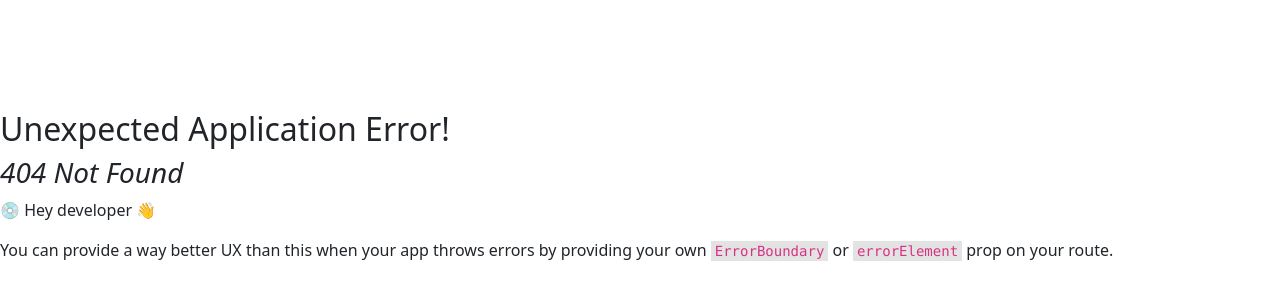
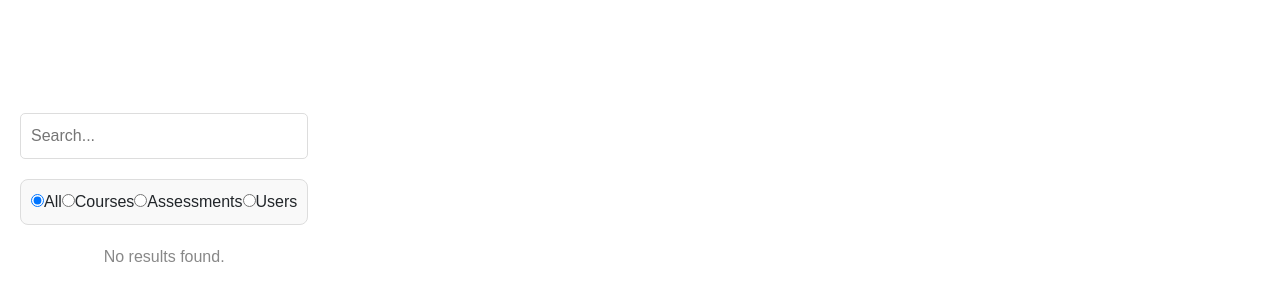
Before and after one commit to Bruce-the-dev/skillLink, a React (Vite) app: page /dashboard in a window 1280 px wide. Before the commit this address had no page. Shown: the part 206-506 px from the top of the page. Built offline with nearby package versions, Linux system fonts and the light colour scheme.

Commit message:
ni byishi ark na global search irakora

```diff
--- a/src/Universal/Dashboard.jsx
+++ b/src/Universal/Dashboard.jsx
@@ -1,45 +1,184 @@
-import React from "react";
-import { Drawer, List, ListItem, ListItemText } from "@mui/material";
+import React, { useState, useEffect, useRef } from "react";
+import GlobalSearch from "./GlobalSearch";
 
-function DashboardSidebar() {
+const Dashboard = () => {
+  const [results, setResults] = useState(null);
+  const [filter, setFilter] = useState("all"); // Filter state: all, courses, assessments, users
+  const [activeResultIndex, setActiveResultIndex] = useState(-1); // For keyboard navigation
+  const resultRefs = useRef([]); // To focus on results
+
+  // Filtered results based on the filter selection
+  const getFilteredResults = () => {
+    if (!results) return null;
+
+    switch (filter) {
+      case "courses":
+        return results.courses || [];
+      case "assessments":
+        return results.assessments || [];
+      case "users":
+        return results.users || [];
+      default:
+        return [
+          ...(results.courses || []),
+          ...(results.assessments || []),
+          ...(results.users || []),
+        ];
+    }
+  };
+
+  const filteredResults = getFilteredResults();
+
+  // Keyboard navigation
+  useEffect(() => {
+    const handleKeyDown = (e) => {
+      if (!filteredResults || filteredResults.length === 0) return;
+
+      if (e.key === "ArrowDown") {
+        setActiveResultIndex((prevIndex) =>
+          Math.min(prevIndex + 1, filteredResults.length - 1)
+        );
+      } else if (e.key === "ArrowUp") {
+        setActiveResultIndex((prevIndex) => Math.max(prevIndex - 1, 0));
+      } else if (e.key === "Enter" && activeResultIndex >= 0) {
+        const selectedResult = filteredResults[activeResultIndex];
+        handleResultClick(selectedResult.type, selectedResult.id);
+      }
+    };
+
+    document.addEventListener("keydown", handleKeyDown);
+    return () => document.removeEventListener("keydown", handleKeyDown);
+  }, [filteredResults, activeResultIndex]);
+
+  // Handle result click
+  const handleResultClick = (type, id) => {
+    switch (type) {
+      case "course":
+        window.location.href = `/courses/${id}`;
+        break;
+      case "assessment":
+        window.location.href = `/assessments/${id}`;
+        break;
+      case "user":
+        window.location.href = `/users/${id}`;
+        break;
+      default:
+        break;
+    }
+  };
+
   return (
-    <Drawer
-      sx={{
-        width: 250,
-        flexShrink: 0,
-        "& .MuiDrawer-paper": {
-          width: 250,
-          boxSizing: "border-box",
-        },
-      }}
-      variant="permanent"
-      anchor="left"
-    >
-      <List>
-        <ListItem button>
-          <ListItemText primary="Dashboard" />
-        </ListItem>
-        <ListItem button>
-          <ListItemText primary="/Course/add" />
-        </ListItem>
-        <ListItem button>
-          <ListItemText primary="Inbox" />
-        </ListItem>
-        <ListItem button>
-          <ListItemText primary="Notifications" />
-        </ListItem>
-        <ListItem button>
-          <ListItemText primary="Achievements" />
-        </ListItem>
-        <ListItem button>
-          <ListItemText primary="Assignments" />
-        </ListItem>
-        <ListItem button>
-          <ListItemText primary="Log Out" />
-        </ListItem>
-      </List>
-    </Drawer>
+    <div style={styles.page}>
+      {/* Search Bar */}
+      <GlobalSearch onSearchResult={setResults} />
+
+      {/* Filters */}
+      <div style={styles.filters}>
+        <label>
+          <input
+            type="radio"
+            value="all"
+            checked={filter === "all"}
+            onChange={() => setFilter("all")}
+          />
+          All
+        </label>
+        <label>
+          <input
+            type="radio"
+            value="courses"
+            checked={filter === "courses"}
+            onChange={() => setFilter("courses")}
+          />
+          Courses
+        </label>
+        <label>
+          <input
+            type="radio"
+            value="assessments"
+            checked={filter === "assessments"}
+            onChange={() => setFilter("assessments")}
+          />
+          Assessments
+        </label>
+        <label>
+          <input
+            type="radio"
+            value="users"
+            checked={filter === "users"}
+            onChange={() => setFilter("users")}
+          />
+          Users
+        </label>
+      </div>
+
+      {/* Search Results */}
+      {filteredResults && filteredResults.length > 0 ? (
+        <div style={styles.results}>
+          {filteredResults.map((result, index) => {
+            const type =
+              result.type ||
+              (result.title ? "course" : result.name ? "user" : "UNKNOWN");
+
+            return (
+              <div
+                key={result.id || `result-${index}`}
+                ref={(el) => (resultRefs.current[index] = el)}
+                onClick={() => handleResultClick(type, result.id)}
+                style={{
+                  ...styles.resultItem,
+                  backgroundColor:
+                    activeResultIndex === index ? "#f0f0f0" : "#fff",
+                }}
+              >
+                <strong>{type.toUpperCase()}:</strong>{" "}
+                {result.title || result.name}
+              </div>
+            );
+          })}
+        </div>
+      ) : (
+        <p style={styles.emptyState}>No results found.</p>
+      )}
+    </div>
   );
-}
+};
 
-export default DashboardSidebar;
+// Styling
+const styles = {
+  page: {
+    margin: "20px auto",
+    maxWidth: "800px",
+    padding: "20px",
+    fontFamily: "'Arial', sans-serif",
+  },
+  filters: {
+    display: "flex",
+    justifyContent: "space-around",
+    margin: "20px 0",
+    padding: "10px",
+    backgroundColor: "#f9f9f9",
+    borderRadius: "8px",
+    border: "1px solid #ddd",
+  },
+  results: {
+    margin: "20px auto",
+    maxWidth: "800px",
+    padding: "20px",
+    backgroundColor: "#f9f9f9",
+    borderRadius: "8px",
+    border: "1px solid #ddd",
+  },
+  resultItem: {
+    padding: "10px",
+    borderBottom: "1px solid #ddd",
+    cursor: "pointer",
+  },
+  emptyState: {
+    textAlign: "center",
+    marginTop: "20px",
+    color: "#888",
+  },
+};
+
+export default Dashboard;
--- /dev/null
+++ b/src/Universal/GlobalSearch.jsx
@@ -0,0 +1,50 @@
+import React, { useState } from "react";
+
+const GlobalSearch = ({ onSearchResult }) => {
+  const [query, setQuery] = useState("");
+
+  const handleSearch = async (e) => {
+    const value = e.target.value;
+    setQuery(value);
+
+    if (value.trim()) {
+      const response = await fetch(
+        `http://localhost:8080/api/search?q=${value}`
+      );
+      const data = await response.json();
+      onSearchResult(data); // Pass results back to parent component
+    } else {
+      onSearchResult(null);
+    }
+  };
+
+  return (
+    <div style={styles.searchBar}>
+      <input
+        type="text"
+        placeholder="Search..."
+        value={query}
+        onChange={handleSearch}
+        style={styles.input}
+      />
+    </div>
+  );
+};
+
+const styles = {
+  searchBar: {
+    margin: "10px auto",
+    maxWidth: "600px",
+    display: "flex",
+    justifyContent: "center",
+  },
+  input: {
+    width: "100%",
+    padding: "10px",
+    fontSize: "16px",
+    borderRadius: "5px",
+    border: "1px solid #ddd",
+  },
+};
+
+export default GlobalSearch;
--- a/src/pages/Student/Assessment.jsx
+++ b/src/pages/Student/Assessment.jsx
@@ -16,7 +16,7 @@ function AssessmentSubmissionPage() {
     const fetchAssessments = async () => {
       try {
         const response = await fetch(
-          `http://localhost:8080/api/assessments//course/${courseId}`
+          `http://localhost:8080/api/assessments/course/${courseId}`
         );
 
         if (!response.ok) {
--- a/src/pages/Student/CourseDetail.jsx
+++ b/src/pages/Student/CourseDetail.jsx
@@ -2,34 +2,33 @@ import React, { useState, useEffect } from "react";
 import { useParams, useNavigate } from "react-router-dom";
 import Header from "../Header";
 import { toast, ToastContainer } from "react-toastify";
-import "react-toastify/dist/ReactToastify.css"; // Ensure you have the CSS for react-toastify
+import "react-toastify/dist/ReactToastify.css";
 import { useCookies } from "react-cookie";
 
 function CourseDetailPage() {
   const { courseId } = useParams();
   const navigate = useNavigate();
-
   const [course, setCourse] = useState(null);
   const [isEnrolled, setIsEnrolled] = useState(false);
-  const [enrollmentId, setEnrollmentId] = useState(null); // State for enrollmentId
+  const [enrollmentId, setEnrollmentId] = useState(null);
+  const [loading, setLoading] = useState(true); // Loading state
   const [cookies] = useCookies(["id"]);
-  const learnerId = cookies.id; // Access the learner ID from cookies
+  const learnerId = cookies.id;
 
   useEffect(() => {
-    // Fetch course details
-    const fetchCourseDetails = async () => {
+    const fetchData = async () => {
+      setLoading(true); // Set loading to true at the start
       try {
-        const response = await fetch(
+        // Fetch course details
+        const courseResponse = await fetch(
           `http://localhost:8080/api/courses/${courseId}`
         );
 
-        if (!response.ok) {
+        if (!courseResponse.ok) {
           throw new Error("Failed to fetch course details");
         }
 
-        const courseData = await response.json();
-
-        // Transform the data if needed
+        const courseData = await courseResponse.json();
         const transformedCourse = {
           id: courseData.courseId,
           title: courseData.title,
@@ -38,35 +37,20 @@ function CourseDetailPage() {
           level: courseData.level,
           category: courseData.category?.name,
           instructor: courseData.instructor?.name,
-          // Assuming content is returned as an array, adjust if needed
           content: courseData.content,
         };
+        setCourse(transformedCourse);
 
-        setCourse(transformedCourse);
-      } catch (error) {
-        console.error("Error fetching course details:", error);
-        toast.error("Failed to load course details.");
-      }
-    };
-
-    fetchCourseDetails();
-  }, [courseId]);
-
-  useEffect(() => {
-    // Check if user is enrolled in this course
-    const checkEnrollmentStatus = async () => {
-      try {
-        const response = await fetch(
+        // Check enrollment status
+        const enrollmentResponse = await fetch(
           `http://localhost:8080/api/enrollments/user/${learnerId}`
         );
 
-        if (!response.ok) {
+        if (!enrollmentResponse.ok) {
           throw new Error("Failed to fetch enrollments");
         }
 
-        const enrollments = await response.json();
-
-        // Assuming enrollments is an array of enrollment objects
+        const enrollments = await enrollmentResponse.json();
         const enrollment = enrollments.find(
           (enroll) => enroll.course.courseId === parseInt(courseId, 10)
         );
@@ -79,11 +63,14 @@ function CourseDetailPage() {
           setEnrollmentId(null);
         }
       } catch (error) {
-        console.error("Error checking enrollment status:", error);
+        console.error("Error loading data:", error);
+        toast.error("Failed to load data. Please try again later.");
+      } finally {
+        setLoading(false); // Set loading to false at the end
       }
     };
 
-    checkEnrollmentStatus();
+    fetchData();
   }, [courseId, learnerId]);
 
   const handleEnroll = async () => {
@@ -109,11 +96,44 @@ function CourseDetailPage() {
 
       const enrollData = await response.json();
       setIsEnrolled(true);
-      setEnrollmentId(enrollData.enrollmentId); // Assuming the backend returns the enrollmentId
+      setEnrollmentId(enrollData.enrollmentId);
       toast.success("You have successfully enrolled in this course!");
+
+      // Send a notification after successful enrollment
+      await sendEnrollmentNotification();
     } catch (error) {
       console.error("Error enrolling in course:", error);
       toast.error("Enrollment failed. Please try again.");
+    }
+  };
+
+  const sendEnrollmentNotification = async () => {
+    try {
+      const notificationPayload = {
+        user: { userId: learnerId },
+        message: `You have successfully enrolled in the course: ${course?.title}`,
+        status: "Unread",
+      };
+
+      const notificationResponse = await fetch(
+        `http://localhost:8080/api/notifications/create`,
+        {
+          method: "POST",
+          headers: {
+            "Content-Type": "application/json",
+          },
+          body: JSON.stringify(notificationPayload),
+        }
+      );
+
+      if (!notificationResponse.ok) {
+        throw new Error("Failed to create notification");
+      }
+
+      toast.success("Notification created successfully!");
+    } catch (error) {
+      console.error("Error creating notification:", error);
+      toast.error("Failed to create notification.");
     }
   };
 
@@ -146,8 +166,26 @@ function CourseDetailPage() {
     navigate(`/student/assessment/${courseId}`);
   };
 
+  if (loading) {
+    return (
+      <div>
+        <Header />
+        <div style={styles.page}>
+          <p>Loading course details...</p>
+        </div>
+      </div>
+    );
+  }
+
   if (!course) {
-    return <div>Loading...</div>;
+    return (
+      <div>
+        <Header />
+        <div style={styles.page}>
+          <p>Course details could not be loaded.</p>
+        </div>
+      </div>
+    );
   }
 
   return (
@@ -167,7 +205,6 @@ function CourseDetailPage() {
         </p>
         <p>{course.description || "No description available."}</p>
 
-        {/* Enrollment / Drop Out / Assignments Buttons */}
         {!isEnrolled && (
           <button style={styles.button} onClick={handleEnroll}>
             Enroll in this Course
@@ -184,7 +221,6 @@ function CourseDetailPage() {
           </div>
         )}
 
-        {/* Course Content if Enrolled */}
         {isEnrolled && (
           <section style={styles.contentSection}>
             <h2>Course Content</h2>
--- a/src/pages/Student/LearnerDashboard.jsx
+++ b/src/pages/Student/LearnerDashboard.jsx
@@ -14,6 +14,8 @@ function LearnerDashboard() {
   const [cookies] = useCookies(["id"]);
   const learnerId = cookies.id; // Access the learner ID from cookies
   const navigate = useNavigate(); // Initialize the navigation function
+
+  const [results, setResults] = useState(null);
 
   useEffect(() => {
     if (!learnerId) {
@@ -42,7 +44,7 @@ function LearnerDashboard() {
 
           // Fetch Notifications
           const notificationsResponse = await fetch(
-            `http://localhost:8080/api/notifications/getUserNotifications/${learnerId}`
+            `http://localhost:8080/api/notifications/getUnreadNotifications/${learnerId}`
           );
           if (!notificationsResponse.ok) {
             throw new Error("Failed to fetch notifications");
@@ -79,6 +81,44 @@ function LearnerDashboard() {
   if (isLoading) {
     return <div>Loading...</div>;
   }
+  const UpdateNotification = async (notificationId) => {
+    if (!notificationId) {
+      toast.error("Notification ID not found.");
+      console.error("Invalid notificationId:", notificationId);
+      return;
+    }
+
+    const notificationPayload = {
+      notificationId: notificationId,
+      status: "Read",
+    };
+
+    try {
+      const response = await fetch(
+        `http://localhost:8080/api/notifications/updateStatus/${notificationId}`,
+        {
+          method: "PUT",
+          headers: { "Content-Type": "application/json" },
+          body: JSON.stringify(notificationPayload),
+        }
+      );
+
+      if (!response.ok) {
+        throw new Error("Failed to update notification");
+      }
+
+      // Refresh the notifications list after a successful update
+      const updatedNotifications = notifications.filter(
+        (notif) => notif.notificationId !== notificationId
+      );
+      setNotifications(updatedNotifications);
+
+      toast.success("Notification marked as read!");
+    } catch (error) {
+      console.error("Error updating notification:", error);
+      toast.error("Failed to update notification. Please try again.");
+    }
+  };
 
   return (
     <>
@@ -120,12 +160,20 @@ function LearnerDashboard() {
 
         {/* Notifications Section */}
         <section style={styles.section}>
-          <h2>Notifications</h2>
+          <h2>New Notifications</h2>
           {notifications.length > 0 ? (
             <ul style={styles.list}>
               {notifications.map((notification) => (
                 <li key={notification.notificationId} style={styles.card}>
-                  {notification.message}
+                  <p>{notification.message}</p>
+                  <button
+                    style={styles.viewButton}
+                    onClick={() =>
+                      UpdateNotification(notification.notificationId)
+                    }
+                  >
+                    Mark as Read
+                  </button>
                 </li>
               ))}
             </ul>
--- a/src/route/Routes.tsx
+++ b/src/route/Routes.tsx
@@ -16,6 +16,7 @@ import UpdateProfile from "../pages/UpdateProfile";
 import CourseManagementPage from "../pages/Instructor/CourseMgt";
 import AssessmentCreation from "../pages/Instructor/AssessmentCreation";
 import AssessmentGradingPage from "../pages/Instructor/AssessmentGrade";
+import Dashboard from "../Universal/Dashboard";
 
 const router = createBrowserRouter([
   {
@@ -33,6 +34,10 @@ const router = createBrowserRouter([
       {
         path: "profile/:userId",
         element: <UpdateProfile />,
+      },
+      {
+        path: "dashboard",
+        element: <Dashboard />,
       },
     ],
   },
```
